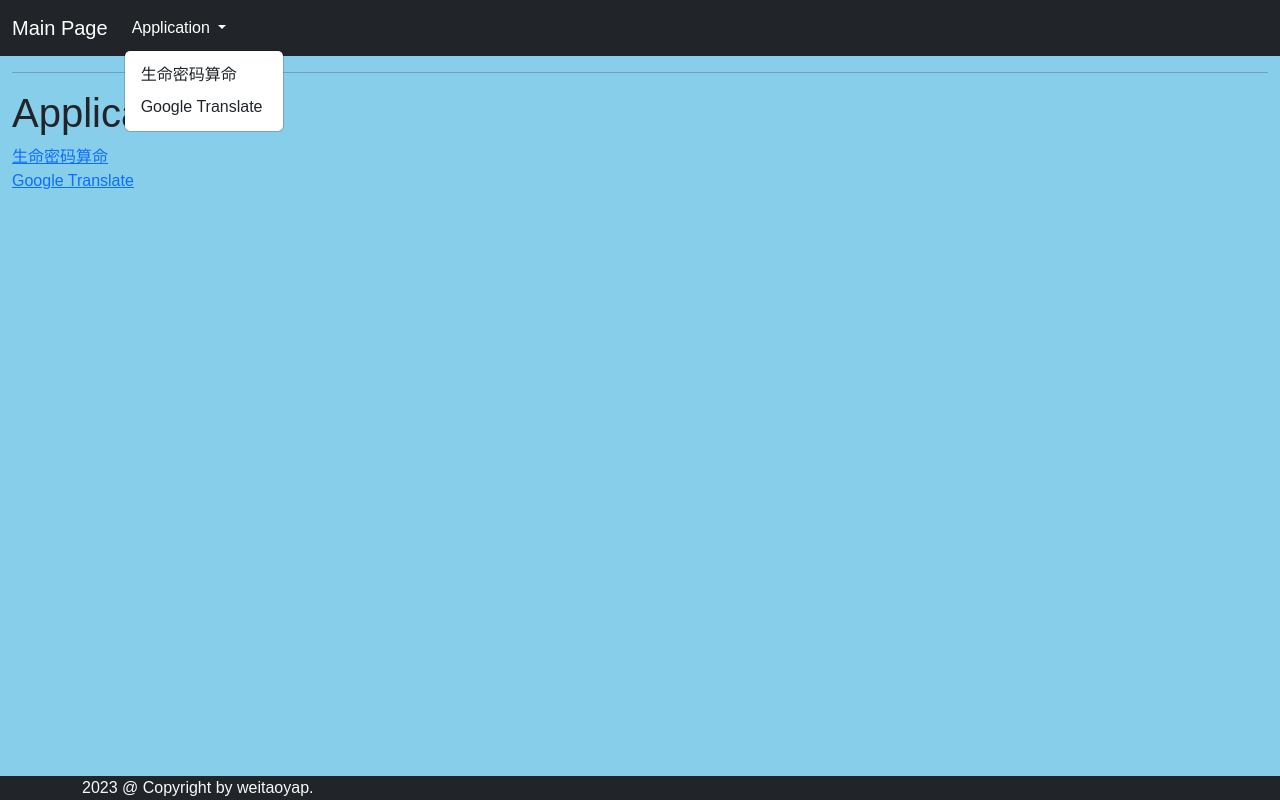
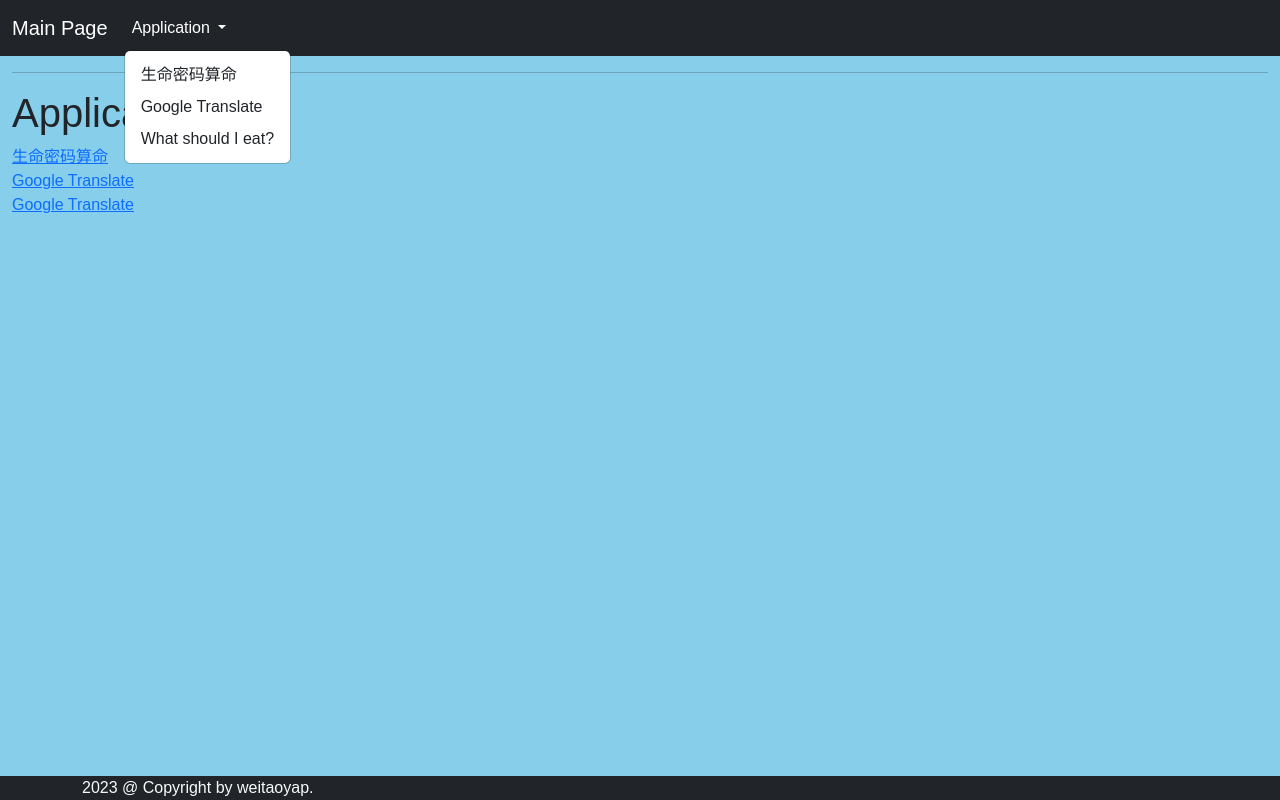
Before and after one commit to weitaoyap111/collection, a plain HTML site: page index.html in a window 1280 px wide. Both pictures are taken after a click on the button "Application". Drawn offline with nearby package versions, Linux system fonts and the light colour scheme.

Commit message:
Update index.html

```diff
--- a/index.html
+++ b/index.html
@@ -33,6 +33,7 @@
 							<ul class="dropdown-menu" aria-labelledby="navbarDropdownMenuLink">
 								<li><a class="dropdown-item" href="Application/生命密码算命/index.html">生命密码算命</a></li>
 								<li><a class="dropdown-item" href="Application/google translate/index.html">Google Translate</a></li>
+								<li><a class="dropdown-item" href="Application/what should I eat/index.html">What should I eat?</a></li>
 							</ul>
 						</li>
 					</ul>
@@ -50,6 +51,8 @@
 						<a class="" href="Application/生命密码算命/index.html">生命密码算命</a>
 						<br>
 						<a class="" href="Application/google translate/index.html">Google Translate</a>
+						<br>
+						<a class="" href="Application/what should I eat/index.html">Google Translate</a>
 					<span>
 				</div>
 			</div>
```
